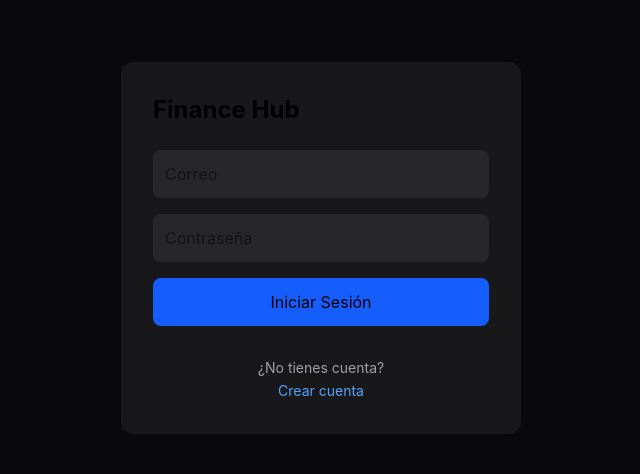
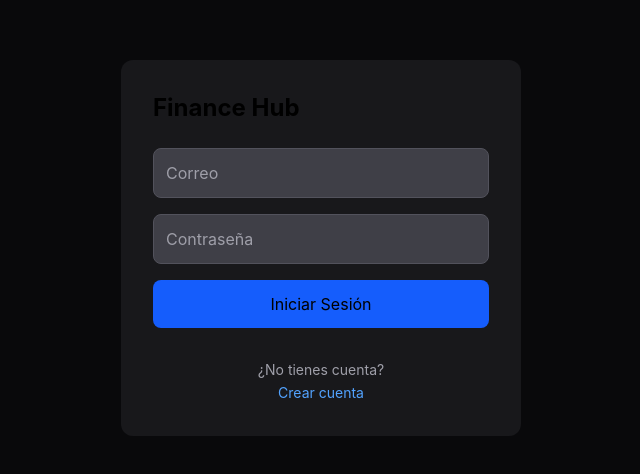
Before and after one commit to SergioCanto/finance-hub, a React (Vite) app: page /login in a window 1280 px wide. Shown: the part 152-626 px from the top of the page, without its empty margins (319-959 px from the left). Built offline with nearby package versions, Linux system fonts and the light colour scheme; no server answers.

Commit message:
Changing logn/register colors

```diff
--- a/src/pages/Login.tsx
+++ b/src/pages/Login.tsx
@@ -59,9 +59,18 @@ export default function Login() {
                         placeholder="Correo"
                         className="
                         w-full
-                        bg-zinc-800
+                        bg-zinc-700
+                        border
+                        border-zinc-600
+                        text-white
+                        placeholder:text-zinc-400
                         p-3
                         rounded-lg
+                        focus:outline-none
+                        focus:ring-2
+                        focus:ring-blue-500
+                        focus:border-blue-500
+                        transition
                         "
                         onChange={(e) =>
                             setEmail(e.target.value)
@@ -73,9 +82,18 @@ export default function Login() {
                         placeholder="Contraseña"
                         className="
                         w-full
-                        bg-zinc-800
+                        bg-zinc-700
+                        border
+                        border-zinc-600
+                        text-white
+                        placeholder:text-zinc-400
                         p-3
                         rounded-lg
+                        focus:outline-none
+                        focus:ring-2
+                        focus:ring-blue-500
+                        focus:border-blue-500
+                        transition
                         "
                         onChange={(e) =>
                             setPassword(e.target.value)
--- a/src/pages/Register.tsx
+++ b/src/pages/Register.tsx
@@ -72,9 +72,18 @@ export default function Register() {
                         value={email}
                         className="
                         w-full
-                        bg-zinc-800
+                        bg-zinc-700
+                        border
+                        border-zinc-600
+                        text-white
+                        placeholder:text-zinc-400
                         p-3
                         rounded-lg
+                        focus:outline-none
+                        focus:ring-2
+                        focus:ring-blue-500
+                        focus:border-blue-500
+                        transition
                         "
                         onChange={(e) =>
                             setEmail(e.target.value)
@@ -85,11 +94,20 @@ export default function Register() {
                         type="password"
                         placeholder="Contraseña"
                         value={password}
-                        className="
+                       className="
                         w-full
-                        bg-zinc-800
+                        bg-zinc-700
+                        border
+                        border-zinc-600
+                        text-white
+                        placeholder:text-zinc-400
                         p-3
                         rounded-lg
+                        focus:outline-none
+                        focus:ring-2
+                        focus:ring-blue-500
+                        focus:border-blue-500
+                        transition
                         "
                         onChange={(e) =>
                             setPassword(e.target.value)
```
